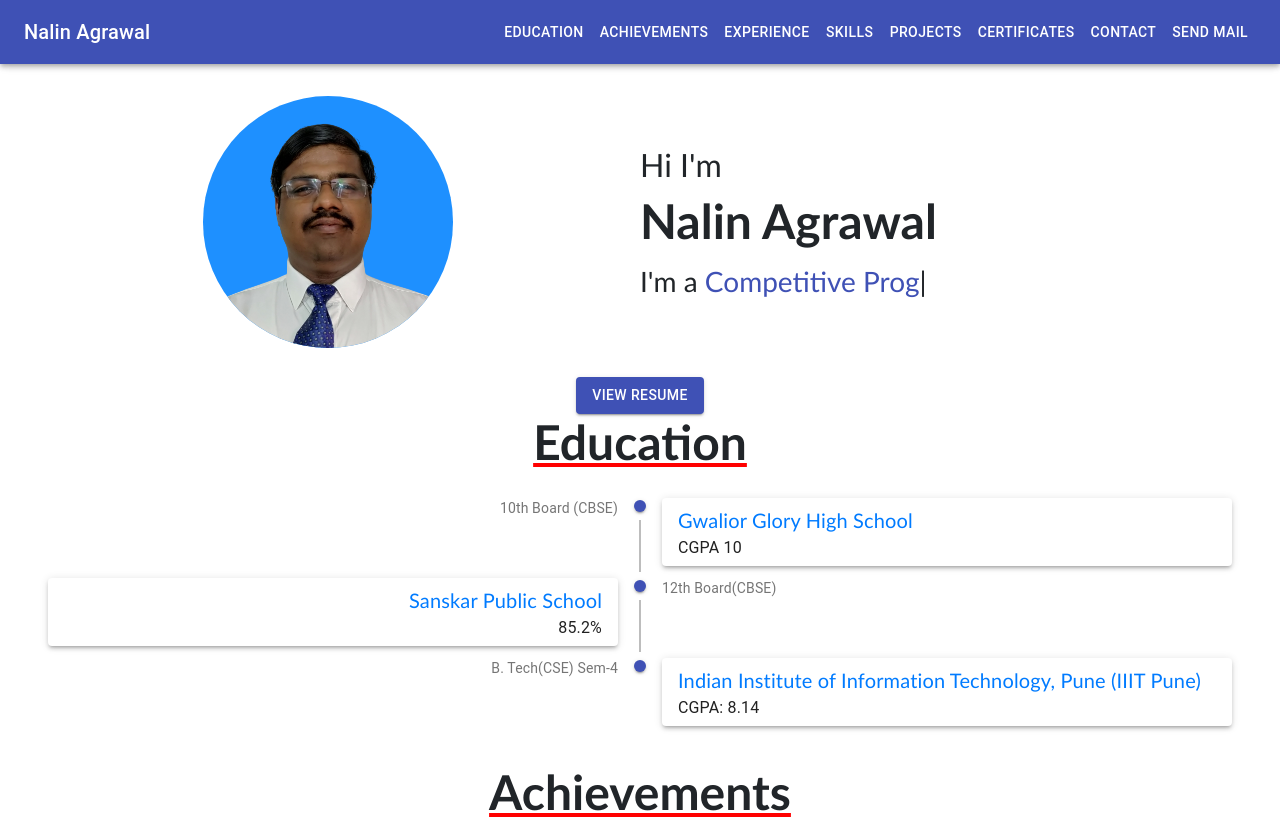
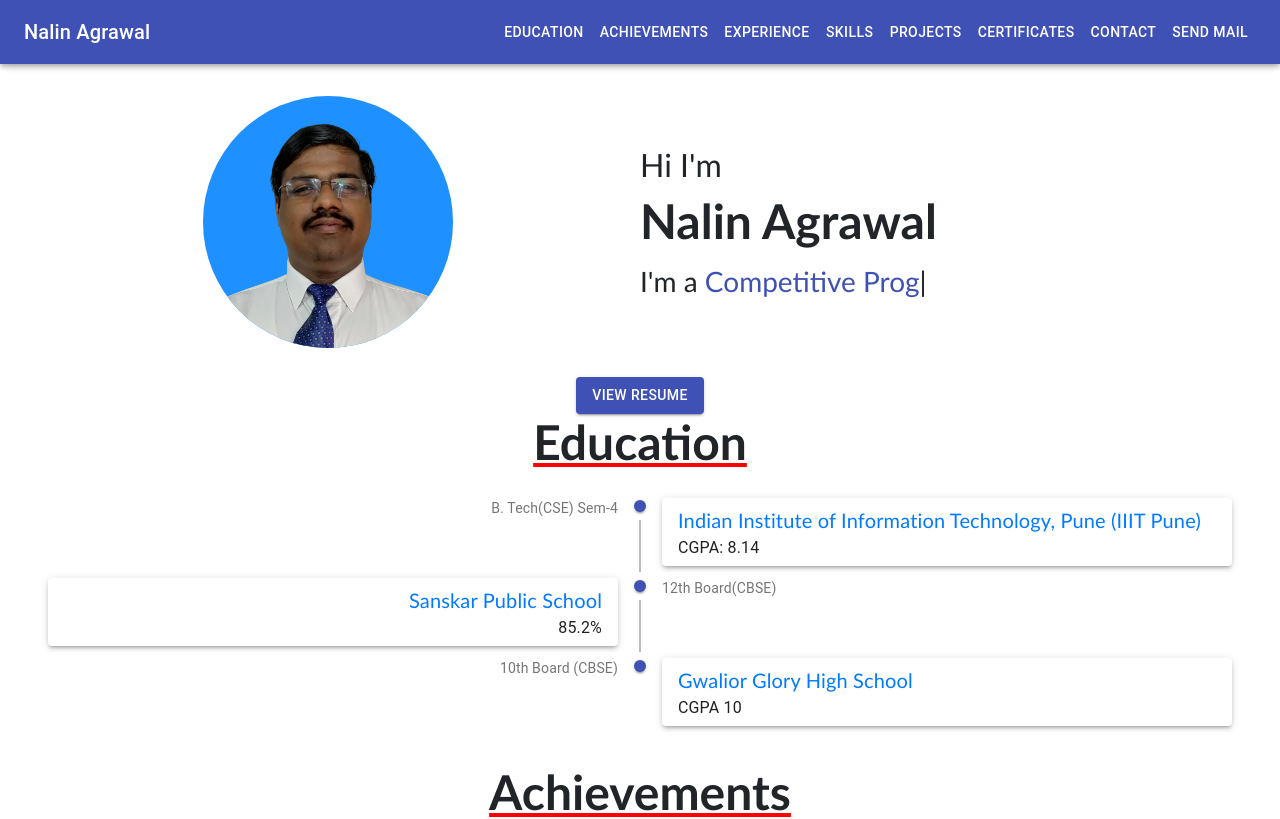
Before and after one commit to nalin-programmer/Portfolio, a React (Create React App) app: page / in a window 1280 px wide. Shown: the top 819 px of the page. Built offline with nearby package versions, Linux system fonts and the light colour scheme; some icons are missing; a web font is replaced by a local one.

Commit message:
minor changes

```diff
--- a/src/screens/main/education/Education.js
+++ b/src/screens/main/education/Education.js
@@ -36,7 +36,7 @@ export default function Education() {
           <TimelineOppositeContent>
             <Slide right>
               <Typography variant="body2" color="textSecondary">
-                10th Board (CBSE)
+                B. Tech(CSE) Sem-4
               </Typography>
             </Slide>
           </TimelineOppositeContent>
@@ -52,18 +52,16 @@ export default function Education() {
                   component="h1"
                   style={{ fontFamily: "Trebuchet MS", textStyle: "bold" }}
                 >
-                  <a
-                    href="http://www.gwaliorgloryhighschool.ac.in/"
-                    target="_blank"
-                  >
-                    Gwalior Glory High School
+                  <a href="https://iiitp.ac.in/" target="_blank">
+                    Indian Institute of Information Technology, Pune (IIIT Pune)
                   </a>
                 </Typography>
-                <Typography>CGPA 10</Typography>
+                <Typography>CGPA: 8.14</Typography>
               </Paper>
             </Slide>
           </TimelineContent>
         </TimelineItem>
+
         <TimelineItem>
           <TimelineOppositeContent>
             <Slide left>
@@ -93,11 +91,12 @@ export default function Education() {
             </Slide>
           </TimelineContent>
         </TimelineItem>
+
         <TimelineItem>
           <TimelineOppositeContent>
             <Slide right>
               <Typography variant="body2" color="textSecondary">
-                B. Tech(CSE) Sem-4
+                10th Board (CBSE)
               </Typography>
             </Slide>
           </TimelineOppositeContent>
@@ -112,11 +111,14 @@ export default function Education() {
                   component="h1"
                   style={{ fontFamily: "Trebuchet MS", textStyle: "bold" }}
                 >
-                  <a href="https://iiitp.ac.in/" target="_blank">
-                    Indian Institute of Information Technology, Pune (IIIT Pune)
+                  <a
+                    href="http://www.gwaliorgloryhighschool.ac.in/"
+                    target="_blank"
+                  >
+                    Gwalior Glory High School
                   </a>
                 </Typography>
-                <Typography>CGPA: 8.14</Typography>
+                <Typography>CGPA 10</Typography>
               </Paper>
             </Slide>
           </TimelineContent>
```
